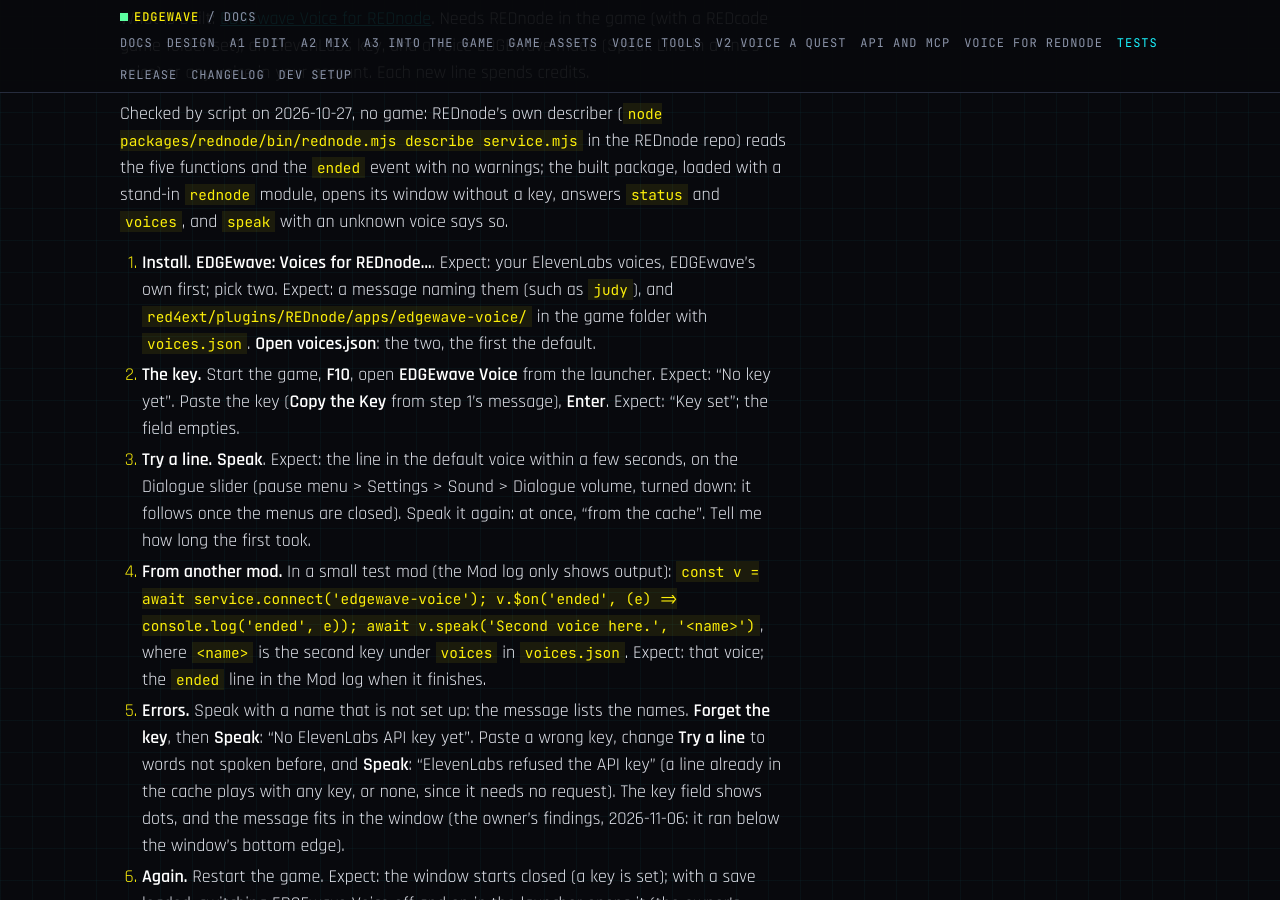
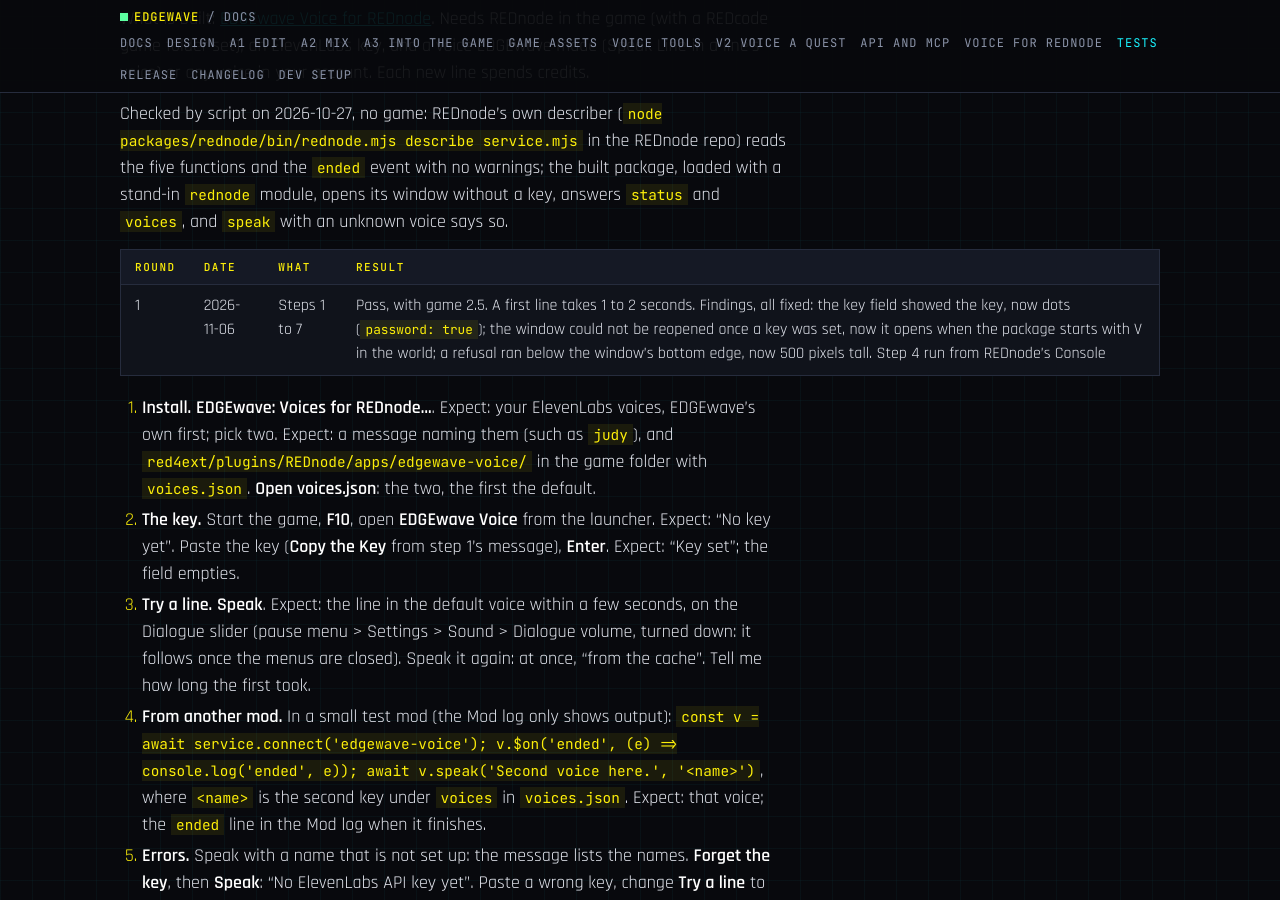
Before and after one commit to Edgemodders/EDGEwave, a Jekyll site: the page built from docs/testing.md, in a window 1280 px wide and 900 px high, scrolled down 19632 px. Built offline with Jekyll 4.4.1, drawn with Linux system fonts in a browser that asks for light colours; our own code applies the rules of GitHub Pages for plain Markdown files; some of the changed text lies outside the part shown.

Commit message:
Testing: EDGEwave Voice passes, so every open hand test is done
Co-Authored-By: Claude Opus 5.5 <noreply@anthropic.com>

```diff
--- a/docs/testing.md
+++ b/docs/testing.md
@@ -20,7 +20,7 @@ Last updated 2026-10-24.
 | [A3 Into the game hand test](#a3-into-the-game) | By hand, F5 and in the game | A3 | 2026-11-06 | Pass, after five rounds, with steps 9 to 12 |
 | [V1 Voice tools hand test](#v1-voice-tools) | By hand, with an ElevenLabs key (spends credits) | V1 | 2026-11-06 | Pass, after two rounds, with step 11 |
 | [Game Assets hand test](#game-assets) | By hand, F5, with the game | Game Assets | 2026-11-06 | Pass, first round |
-| [EDGEwave Voice for REDnode hand test](#edgewave-voice-for-rednode) | By hand, in the game with REDnode, an ElevenLabs key (spends credits) | Voice for REDnode | | To run |
+| [EDGEwave Voice for REDnode hand test](#edgewave-voice-for-rednode) | By hand, in the game with REDnode, an ElevenLabs key (spends credits) | Voice for REDnode | 2026-11-06 | Pass, steps 1 to 7 |
 | [EDGEwave Voice: REDnode's describer and the package's wiring](#edgewave-voice-for-rednode) | By script, no game | Voice for REDnode | 2026-10-27 | Pass |
 | [V2 Voice a quest hand test](#v2-voice-a-quest) | By hand, with EDGEquest and an ElevenLabs key (spends credits) | V2 | 2026-11-06 | Pass, steps 1 to 13 |
 | [Sounds view: Project and Recent hand test](#sounds-view-project-and-recent) | By hand, F5 | A1 | 2026-11-06 | Pass, with step 8; the outside mix is a known gap |
@@ -306,6 +306,10 @@ What is built: [EDGEwave Voice for REDnode](rednode-voice.html). Needs REDnode i
 
 Checked by script on 2026-10-27, no game: REDnode's own describer (`node packages/rednode/bin/rednode.mjs describe service.mjs` in the REDnode repo) reads the five functions and the `ended` event with no warnings; the built package, loaded with a stand-in `rednode` module, opens its window without a key, answers `status` and `voices`, and `speak` with an unknown voice says so.
 
+| Round | Date | What | Result |
+|---|---|---|---|
+| 1 | 2026-11-06 | Steps 1 to 7 | Pass, with game 2.5. A first line takes 1 to 2 seconds. Findings, all fixed: the key field showed the key, now dots (`password: true`); the window could not be reopened once a key was set, now it opens when the package starts with V in the world; a refusal ran below the window's bottom edge, now 500 pixels tall. Step 4 run from REDnode's Console |
+
 1. **Install.** **EDGEwave: Voices for REDnode…**. Expect: your ElevenLabs voices, EDGEwave's own first; pick two. Expect: a message naming them (such as `judy`), and `red4ext/plugins/REDnode/apps/edgewave-voice/` in the game folder with `voices.json`. **Open voices.json**: the two, the first the default.
 2. **The key.** Start the game, **F10**, open **EDGEwave Voice** from the launcher. Expect: "No key yet". Paste the key (**Copy the Key** from step 1's message), **Enter**. Expect: "Key set"; the field empties.
 3. **Try a line.** **Speak**. Expect: the line in the default voice within a few seconds, on the Dialogue slider (pause menu > Settings > Sound > Dialogue volume, turned down: it follows once the menus are closed). Speak it again: at once, "from the cache". Tell me how long the first took.
```
Also changed, not shown: CLAUDE.md (+2 -2 lines), docs/rednode-voice.md (+1 -1 lines), 1 other file.
